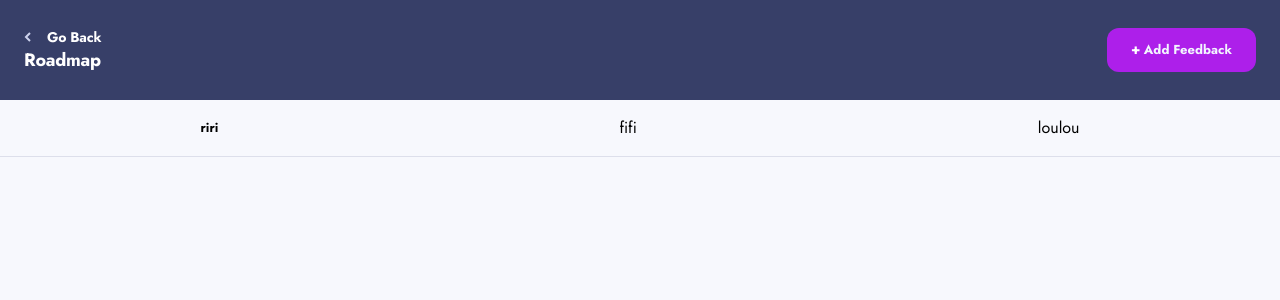
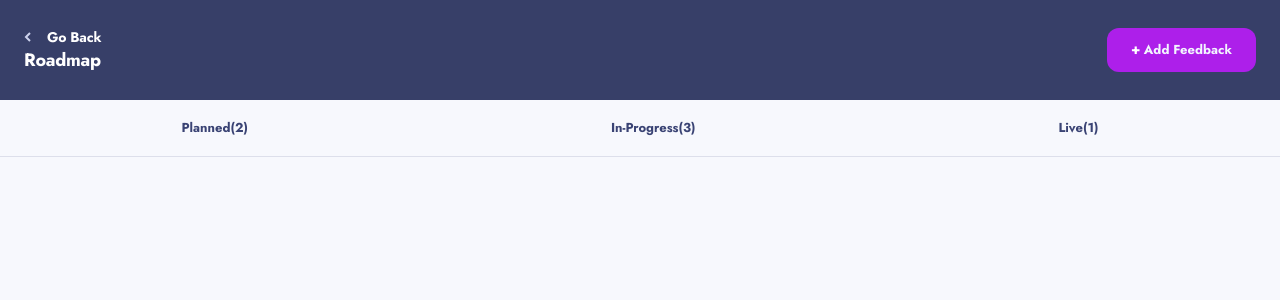
Before and after one commit to FlorianGmz/Frontend-Mentor-Challenges, a React (Vite) app in the folder product-feedback/: page /roadmap in a window 1280 px wide. Shown: the top 300 px of the page. Built offline with nearby package versions, Linux system fonts and the light colour scheme.

Commit message:
Roadmap Navbar in progress

```diff
--- /dev/null
+++ b/product-feedback/src/components/RoadmapPage/NavbarStatus.tsx
@@ -0,0 +1,16 @@
+import React from "react";
+import { FeedbackType } from "../../@types/type";
+
+interface NavbarStatusProps {
+  status: string;
+  feedback: FeedbackType[];
+}
+const NavbarStatus: React.FC<NavbarStatusProps> = ({ status, feedback }) => {
+  return (
+    <p className="text-[13px] font-bold capitalize text-el-font_def">
+      {status}({feedback.length})
+    </p>
+  );
+};
+
+export default NavbarStatus;
--- a/product-feedback/src/components/RoadmapPage/RoadmapNavbar.tsx
+++ b/product-feedback/src/components/RoadmapPage/RoadmapNavbar.tsx
@@ -1,12 +1,25 @@
 import React from "react";
+import { useFeedbacks } from "../../contexts/FeedbackContext";
+import { FeedbackType } from "../../@types/type";
+import NavbarStatus from "./NavbarStatus";
 
 const RoadmapNavbar = () => {
+  const { allFeedbacks } = useFeedbacks();
+  const filterFeedbackByStatus = (status: FeedbackType["status"]) => {
+    return allFeedbacks.filter(
+      (feedback: FeedbackType) => feedback.status === status,
+    );
+  };
+
+  const plannedFeedback = filterFeedbackByStatus("planned");
+  const inProgressFeedback = filterFeedbackByStatus("in-progress");
+  const liveFeedback = filterFeedbackByStatus("live");
   return (
     <div className="flex flex-col">
       <div className="flex h-[56px] w-full items-center justify-around bg-body-bg">
-        <p className="text-[13px] font-bold">riri</p>
-        <p>fifi</p>
-        <p>loulou</p>
+        <NavbarStatus status="planned" feedback={plannedFeedback} />
+        <NavbarStatus status="in-progress" feedback={inProgressFeedback} />
+        <NavbarStatus status="live" feedback={liveFeedback} />
       </div>
       <span className="h-[1px] w-full bg-[#DDDFEB]" />
     </div>
--- a/product-feedback/src/components/RoadmapPage/RoadmapPage.tsx
+++ b/product-feedback/src/components/RoadmapPage/RoadmapPage.tsx
@@ -1,7 +1,14 @@
+import { useState } from "react";
 import RoadmapHeader from "./RoadmapHeader";
 import RoadmapNavbar from "./RoadmapNavbar";
+import { useFeedbacks } from "../../contexts/FeedbackContext";
+import { FeedbackType } from "../../@types/type";
+import Feedback from "../ui/Feedback/Feedback";
 
 const RoadmapPage = () => {
+  const [selectedStatus, setSelectedStatus] = useState("in-progress");
+  const [isActive, setIsActive] = useState();
+
   return (
     <div>
       <RoadmapHeader />
--- a/product-feedback/src/contexts/FeedbackContext.tsx
+++ b/product-feedback/src/contexts/FeedbackContext.tsx
@@ -9,6 +9,7 @@ interface initialStateType {
   votedFeedbackId: [];
   allFeedbacks: FeedbackType[];
   currentFeedback: FeedbackType | null;
+  roadmapStatus: [];
 }
 
 const localData = data;
@@ -18,6 +19,7 @@ const initialState: initialStateType = {
   votedFeedbackId: [],
   allFeedbacks: localData.productRequests,
   currentFeedback: null,
+  roadmapStatus: [],
 };
 
 function reducer(state: initialStateType, action) {
```
